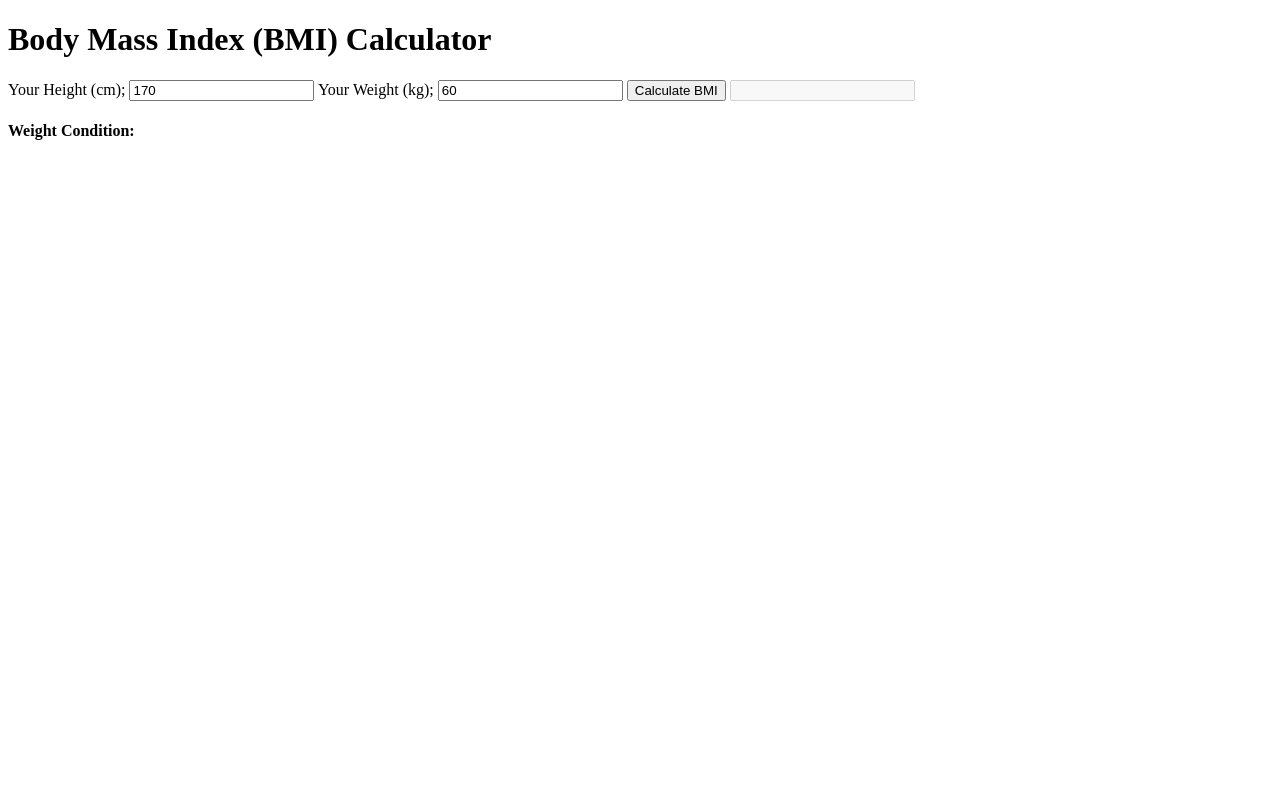
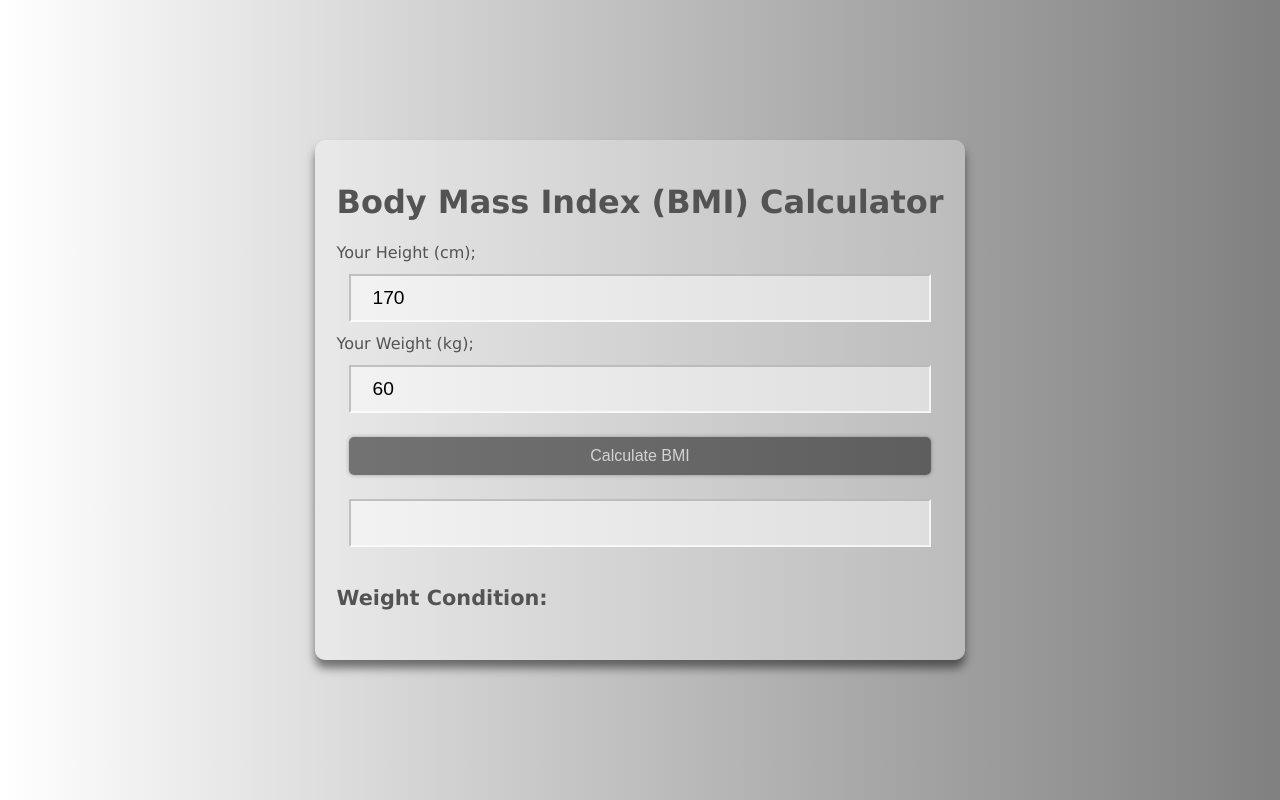
Before and after one commit to Fransi-Kurti/BMI-Calculator, a plain HTML site: page index.html in a window 1280 px wide. Drawn offline with Linux system fonts and the light colour scheme.

Commit message:
added style.css

```diff
--- a/index.html
+++ b/index.html
@@ -4,6 +4,7 @@
     <meta charset="UTF-8">
     <meta http-equiv="X-UA-Compatible" content="IE=edge">
     <meta name="viewport" content="width=device-width, initial-scale=1.0">
+    <link rel="stylesheet" href="style.css">
     <title>BMI Calculator</title>
 </head>
 <body>
--- /dev/null
+++ b/style.css
@@ -0,0 +1,54 @@
+body{
+    margin: 0;
+    padding: 0;
+    background: linear-gradient(to left, grey, darkgrey, lightgrey, white);
+    display: flex;
+    justify-content: center;
+    height: 100vh;
+    align-items: center;
+    font-family: 'Lucida Sans';
+    color: rgb(83, 83, 83);
+}
+.container{
+    background: rgba(255, 255, 255, .3);
+    padding: 22px;
+    display: flex;
+    justify-content: center;
+    flex-direction: column;
+    border-radius: 10px;
+    box-shadow: 0 8px 10px rgba(0,0,0,.5);
+    margin: 7px;
+}
+.heading{
+    font-size: 2rem;
+}
+
+.input{
+    outline: none;
+    padding: 11px 22px;
+    background: rgba(255, 255, 255, .5);
+    border-color: rgba(255, 255, 255, .7);
+    margin: 12px;
+    font-size: 1.2rem;
+}
+
+.btn{
+    background: rgba(0,0,0,.5);
+    cursor: pointer;
+    color: lightgrey;
+    border: none;
+    padding: 10px 20px;
+    border-radius: 5px;
+    margin: 12px;
+    box-shadow: 0 0 4px rgba(0,0,0,.3);
+    font-size: 1rem;
+}
+
+.btn:hover{
+    box-shadow: 0 0 8px rgba(0,0,0,.3);
+    transition: all 300mx ease;
+}
+
+.info-text{
+    font-size: 1.3rem;
+}
```
